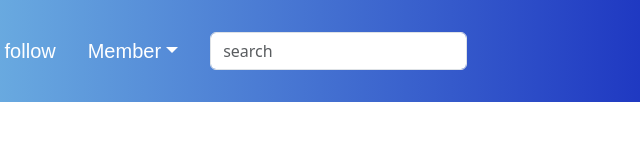
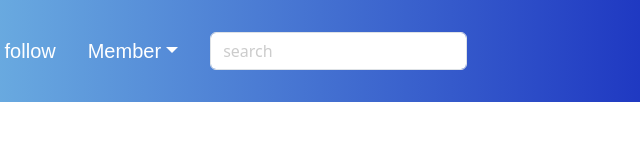
Before and after one commit to AMIRFAHAD09/ETW-Project, a plain HTML site: page Signup_login.html in a window 1280 px wide. Shown: the full height of the page, 442-1082 px from the left. Drawn offline with nearby package versions, Linux system fonts and the light colour scheme.

Commit message:
placeholder color change

```diff
--- a/signup_login.css
+++ b/signup_login.css
@@ -77,7 +77,7 @@ nav,.dropdown-menu {
         background-color: white;
     }
 
-    .form-control::placeholder {
+    input.form-control::placeholder {
         color: #ccc;
     }
 
```
